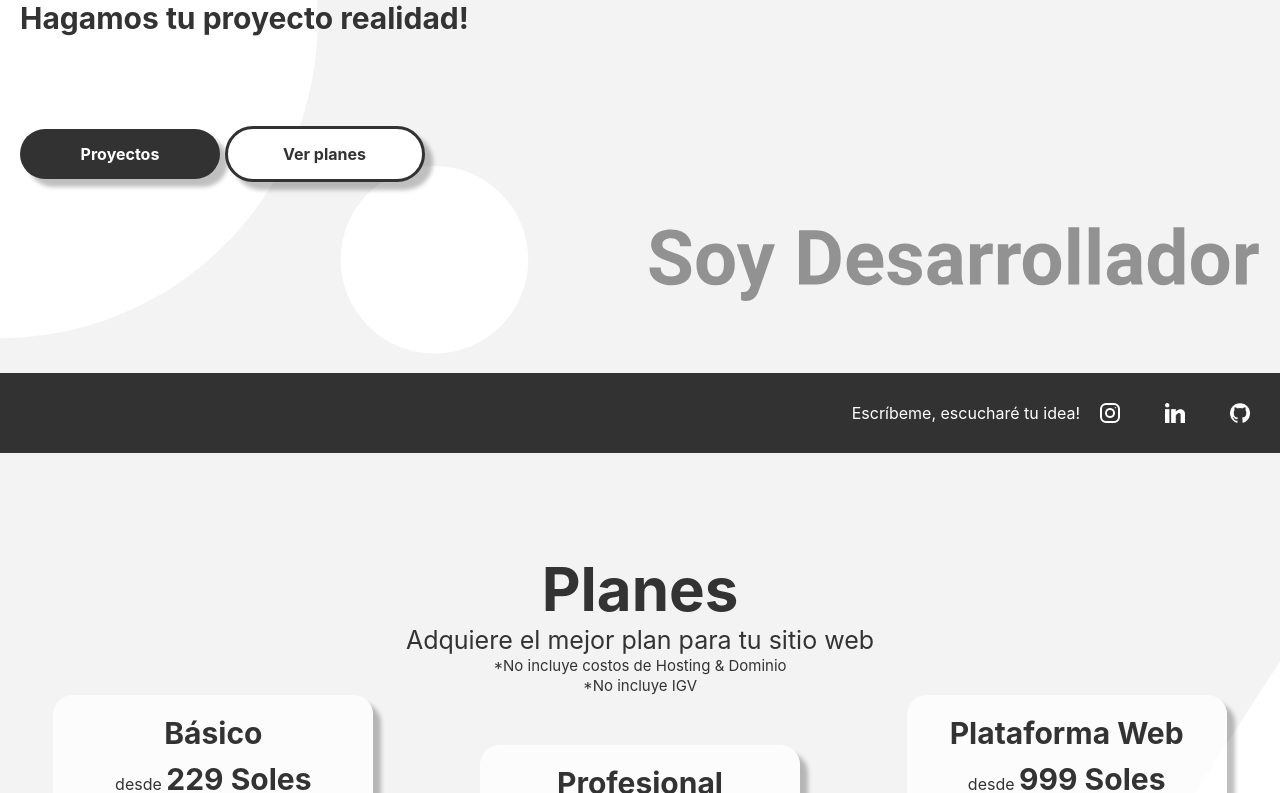
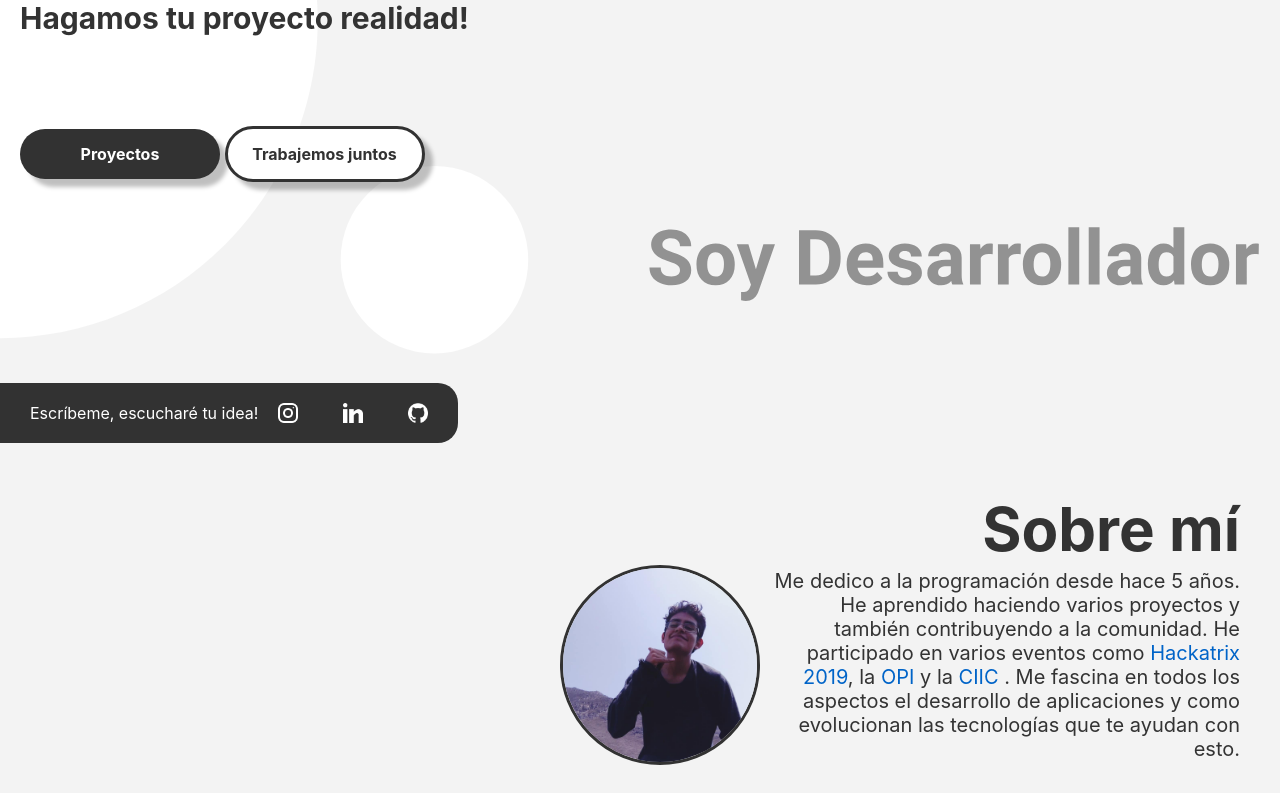
Before and after one commit to NicolasTicona/Portafolio, a Svelte app: page / in a window 1280 px wide. Shown: the part 347-1140 px from the top of the page. Built offline with nearby package versions, Linux system fonts and the light colour scheme.

Commit message:
about section y detalles

```diff
--- a/src/App.svelte
+++ b/src/App.svelte
@@ -104,6 +104,7 @@
 	import {showModal} from './Store/store.js';
 
 	import Header from './Components/Header/Header.svelte';
+	import About from './Components/About/About.svelte';
 	import Plans from './Components/Plans/Plans.svelte';
 	import Footer from './Components/Footer/Footer.svelte';
 	import Modal from './Components/Modal/Modal.svelte';
@@ -118,6 +119,8 @@
 <div class="container">
 	<Header />
 
+	<About />
+
 	<Plans />
 
 	<Footer />
--- /dev/null
+++ b/src/Components/About/About.svelte
@@ -0,0 +1,44 @@
+<style>
+
+    .about{
+        background-color: var(--secondary);
+        text-align: right;
+    }
+
+    .about-description{
+        display: flex;
+        flex-direction: row;
+        justify-content: flex-end;
+        align-items: center;
+        flex-wrap: wrap;
+    }
+
+    .about-image-round{
+        width: 200px;
+        border-radius: 50%;
+        border: 3px solid var(--primary)
+    }
+
+    .about-description p{
+        width: 40%;
+    }
+
+</style>
+
+<script>
+
+</script>
+
+<div class="about wrapper">
+    <div class="about-container wrapper">
+        <h2 class="about-title">Sobre mí</h2>
+        <div class="about-description">
+            <img class="about-image-round" src="/assets/Nicolas.jpg" alt="Nicolas Ticona Valdivia">
+            <p>
+                Me dedico a la programación desde hace 5 años. He aprendido haciendo varios proyectos y también contribuyendo a la comunidad.
+                He participado en varios eventos como <a target="_blank" href="https://www.belatrixsf.com/hackatrix/2019_lima/">Hackatrix 2019</a>, la <a targe="_blank" href="https://olimpiadadeinformatica.org.pe/">OPI</a> y la <a target="_blank" href="https://www.oei.es/historico/ciic.htm">CIIC</a> . Me fascina en todos los aspectos el desarrollo de aplicaciones
+                y como evolucionan las tecnologías que te ayudan con esto.
+            </p>
+        </div>
+    </div>
+</div>
--- a/src/Components/Header/Header.svelte
+++ b/src/Components/Header/Header.svelte
@@ -28,15 +28,15 @@
     .header-networks{
         position: fixed;
         background-color: var(--primary);
-        width: 100%;
-        right: 0;
+        left: 0;
         bottom: 0;
-        padding: 30px;
-        margin-top: 100px;
+        padding: 20px 30px;
         display: flex;
         flex-direction: row;
         justify-content: flex-end;
         align-items: center;
+        border-radius: 0px 20px 20px 0;
+        margin: 10px 10px 10px 0;
         z-index: 1;
     }
 
@@ -97,7 +97,7 @@
                         <BotonAction
                             up={true}
                             scroll={'#scroll-plans'}
-                            text={'Ver planes'}/>
+                            text={'Trabajemos juntos'}/>
                     </div>
                 </div>
             </div>
--- a/src/Components/Modal/Modal.svelte
+++ b/src/Components/Modal/Modal.svelte
@@ -81,7 +81,7 @@
 
 
     let name  = '';
-    let phone = '999999999';
+    let phone = '';
     let email = 'example@gmail.com';
     let anexo = '+51'
     let contact_info = '';
@@ -137,7 +137,7 @@
             {#if showPhoneError}
                 <span class="modal-message-error">Número de celular inválido</span>
             {/if}
-            <input bind:value={phone} type="text" placeholder="Tu número de celular">
+            <input bind:value={phone} type="text" placeholder="Tu número celular Ej. 90224551">
             <input bind:value={email} type="email" placeholder="Tu correo electrónico">
 
             {#if name && phone && !showPhoneError}
--- a/src/Components/Plans/Plans.svelte
+++ b/src/Components/Plans/Plans.svelte
@@ -88,7 +88,7 @@
 <div class="plans wrapper" id="scroll-plans">
 
     <div class="plans-info-top">
-        <h2 id="scroll-planes">Planes</h2>
+        <h2 id="scroll-planes">Trabajemos juntos</h2>
         <h4>Adquiere el mejor plan para tu sitio web</h4>
         <span>*No incluye costos de Hosting & Dominio</span>
         <br>
--- a/src/Components/Projects/Projects.svelte
+++ b/src/Components/Projects/Projects.svelte
@@ -54,20 +54,20 @@
 <div class="projects" id="scroll-projects">
     <span class="projects-title">Proyectos con los que me formé</span>
     <div class="projects-card">
-        <a class="shadow" href="https://smiledu.com">Colaboré en Smiledu</a>
+        <a class="shadow" target="_blank" href="https://smiledu.com">Colaboré en Smiledu</a>
     </div>
     <div class="projects-card">
-        <a class="shadow" href="https://nicolasticona.github.io/Arkei">Arkei Chat</a>
+        <a class="shadow" target="_blank" href="https://nicolasticona.github.io/Arkei">Arkei Chat</a>
     </div>
     <div class="projects-card">
-        <a class="shadow" href="https://writerealtime.herokuapp.com/">WriteRealTime</a>
+        <a class="shadow" target="_blank" href="https://writerealtime.herokuapp.com/">WriteRealTime</a>
     </div>
     <div class="projects-card">
-        <a class="shadow" href=".">PokeApi App</a>
+        <a class="shadow" target="_blank" href=".">PokeApi App</a>
     </div>
     <div class="projects-card">
-        <a class="shadow" href=".">Clon Spotify</a>
+        <a class="shadow" target="_blank" href=".">Clon Spotify</a>
     </div>
 
-    <a class="projects-link-github" href=".">Más proyectos en <span>Github</span></a>
+    <a class="projects-link-github" target="_blank" href="https://github.com/NicolasTicona?tab=repositories">Más proyectos en <span>Github</span></a>
 </div>
```
Also changed, not shown: public/assets/Nicolas.jpg (added).
